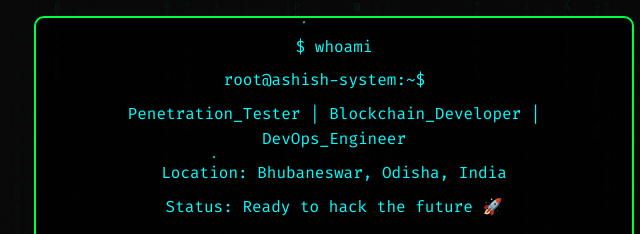
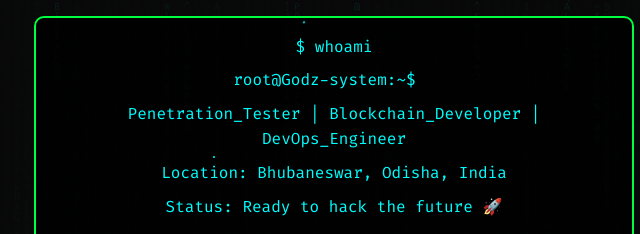
Before and after one commit to Godrulerz/Portfolio, a website: page public/index.html in a window 1280 px wide. Shown: the part 380-614 px from the top of the page, 306-946 px from the left. Drawn offline with Linux system fonts and the light colour scheme.

Commit message:
Update index.html

```diff
--- a/public/index.html
+++ b/public/index.html
@@ -539,7 +539,7 @@
 
         <div class="terminal-prompt">
             <div class="terminal-line">$ whoami</div>
-            <div class="terminal-line">root@ashish-system:~$ <span class="cursor">_</span></div>
+            <div class="terminal-line">root@Godz-system:~$ <span class="cursor">_</span></div>
             <div class="terminal-line">Penetration_Tester | Blockchain_Developer | DevOps_Engineer</div>
             <div class="terminal-line">Location: Bhubaneswar, Odisha, India</div>
             <div class="terminal-line">Status: Ready to hack the future 🚀</div>
```
